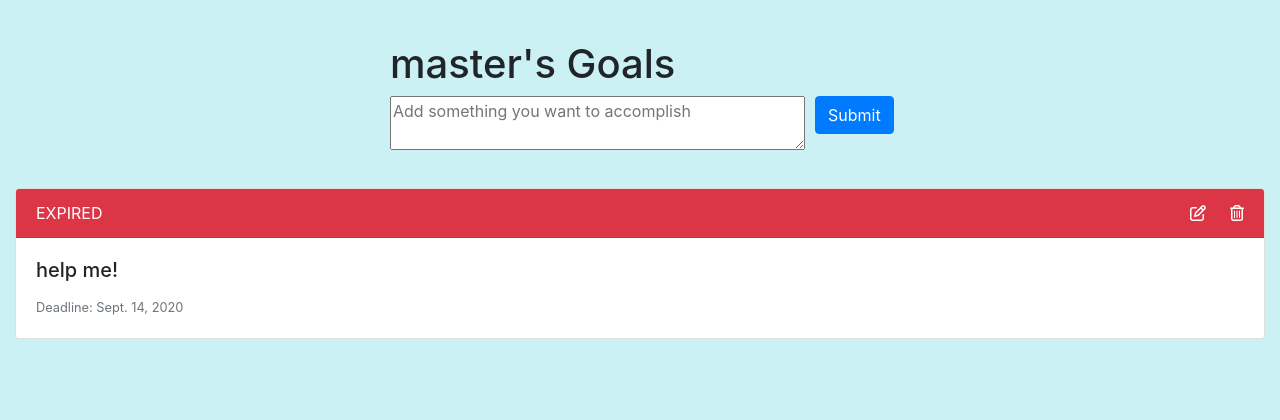
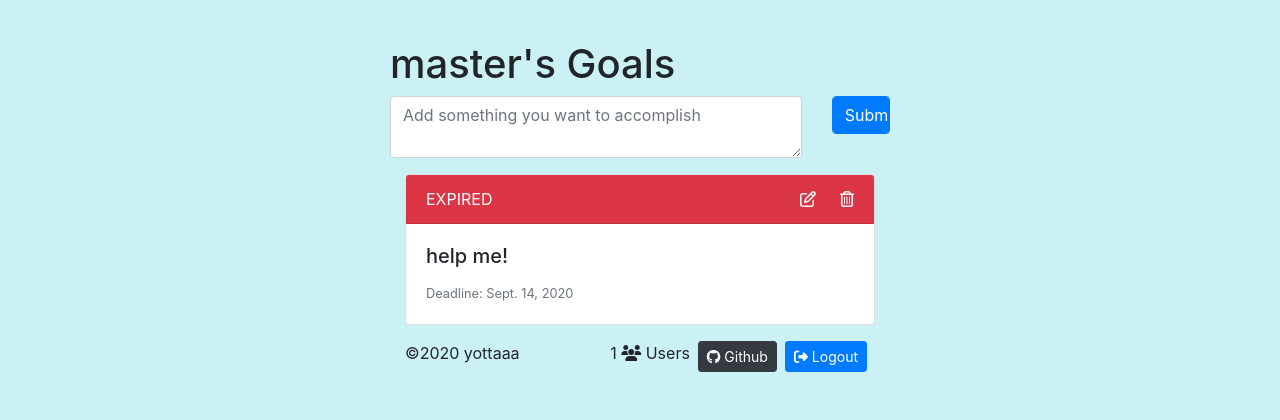
Before and after one commit to yottaaa/todowithdeadline, a Django app: page /todo/ in a window 1280 px wide. Shown: the top 420 px of the page. After the commit the page ends 372 px from the top, so only its background shows below. Run offline with Django 3.2, Linux system fonts and the light colour scheme; a user stored in the database is signed in; data comes from the database, SQL or seed files in the repository; some libraries are stand-ins or nearby versions.

Commit message:
fix error and design

```diff
--- a/todoapp/templates/todoapp/index.html
+++ b/todoapp/templates/todoapp/index.html
@@ -8,16 +8,15 @@
             <form action="{% url 'addtask' %}" method="POST" class="mb-3">
                 <h1>{{ request.user.username }}'s Goals</h1>
                 {% csrf_token %}
-                <div class="form-row">
-                    <div class="form-group col-10">
-                        <textarea name='task' placeholder="Add something you want to accomplish" style="width: 100%;"></textarea>
+                <div class="row">
+                    <div class="col-10">
+                        <textarea class="form-control" name='task' placeholder="Add something you want to accomplish" style="width: 100%;"></textarea>
                     </div>
-                    <div class="form-group col-2">
-                        <input class="btn btn-primary" type="submit">
+                    <div class="col-2">
+                        <input class="btn btn-primary form-control" type="submit">
                     </div>
                 </div>
             </form>
-            </div>
             <div class="col-12">
                 {% if tasks %}
                     {% for task in tasks reversed %}
```
